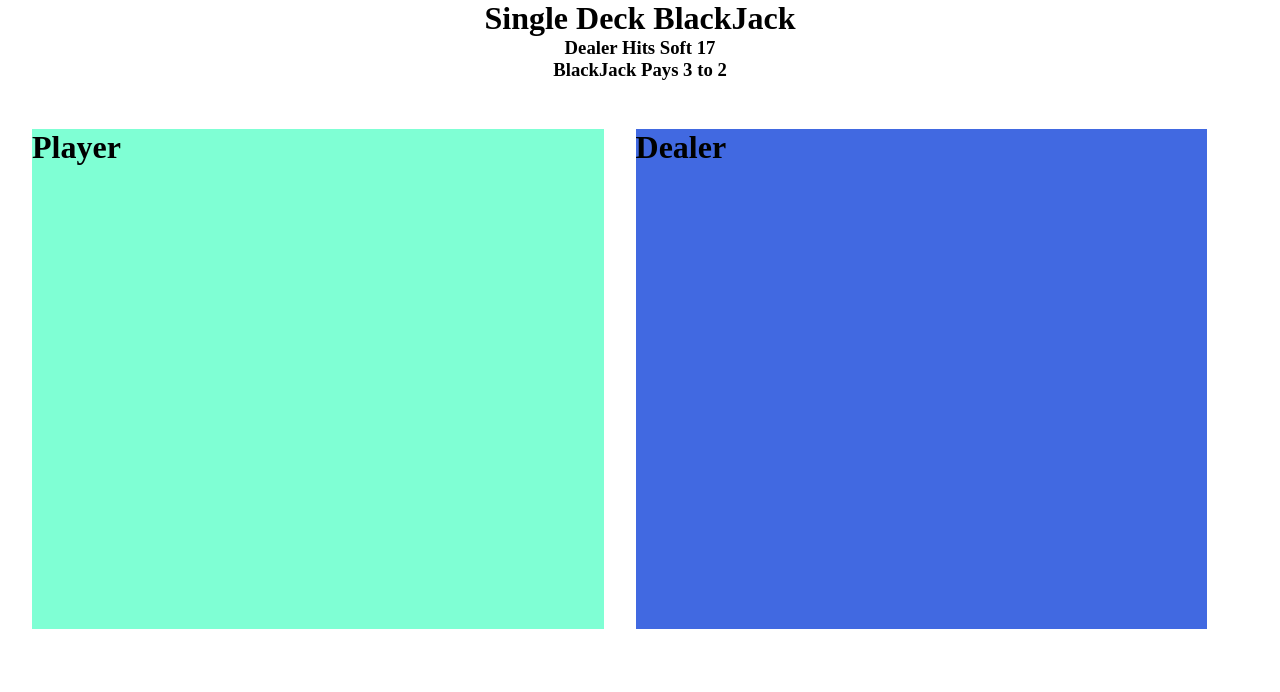
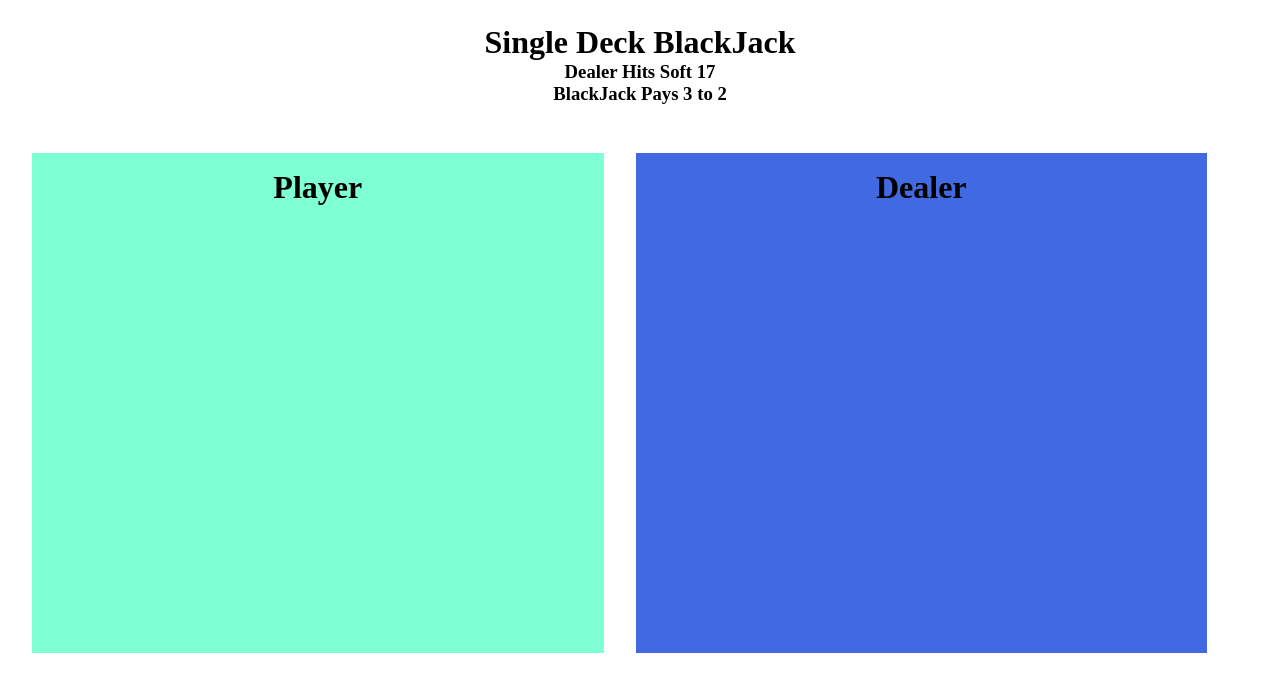
Before and after one commit to SquintyB/Blackjack, a plain HTML site: page index.html in a window 1280 px wide. Shown: the top 692 px of the page. Drawn offline with Linux system fonts and the light colour scheme.

Commit message:
added some more css

```diff
--- a/style.css
+++ b/style.css
@@ -5,6 +5,7 @@
 
 header {
   text-align: center;
+  margin-top: 1.5rem;
 }
 
 .play-area {
@@ -26,3 +27,8 @@ header {
   height: 50%;
   margin-left: 1rem;
 }
+
+.play-area h1 {
+  text-align: center;
+  margin-top: 1rem;
+}
```
